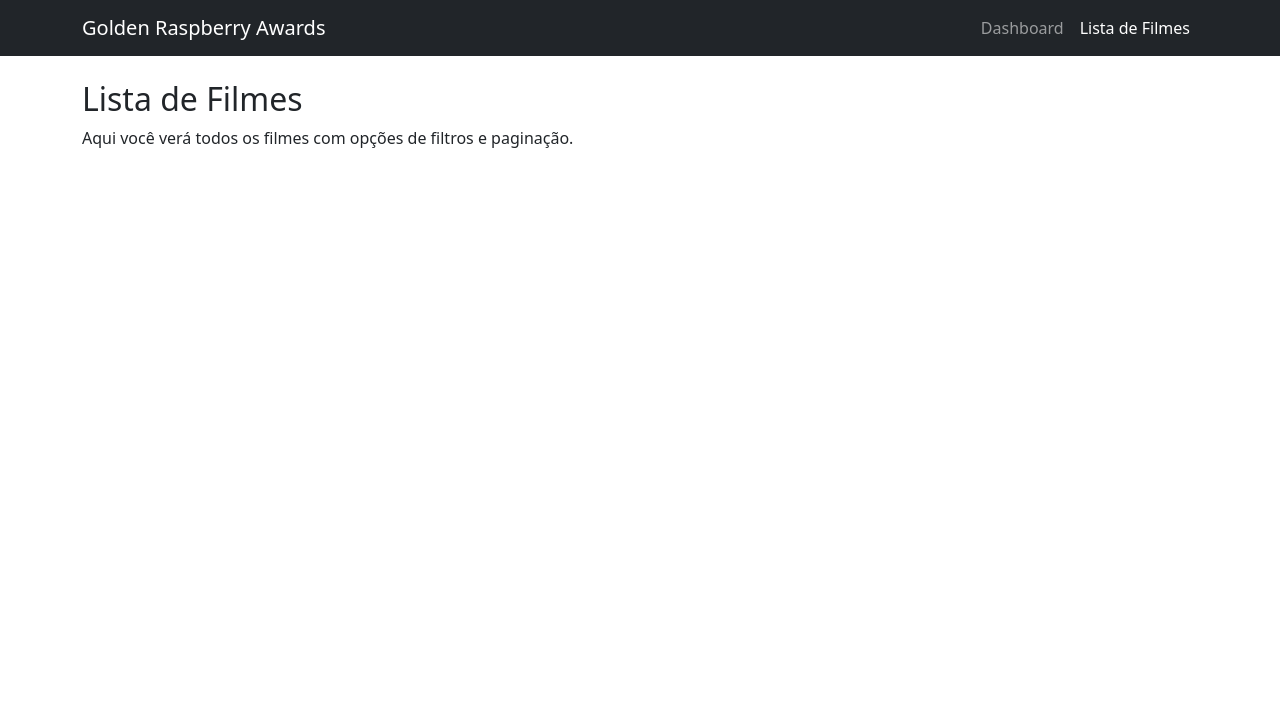
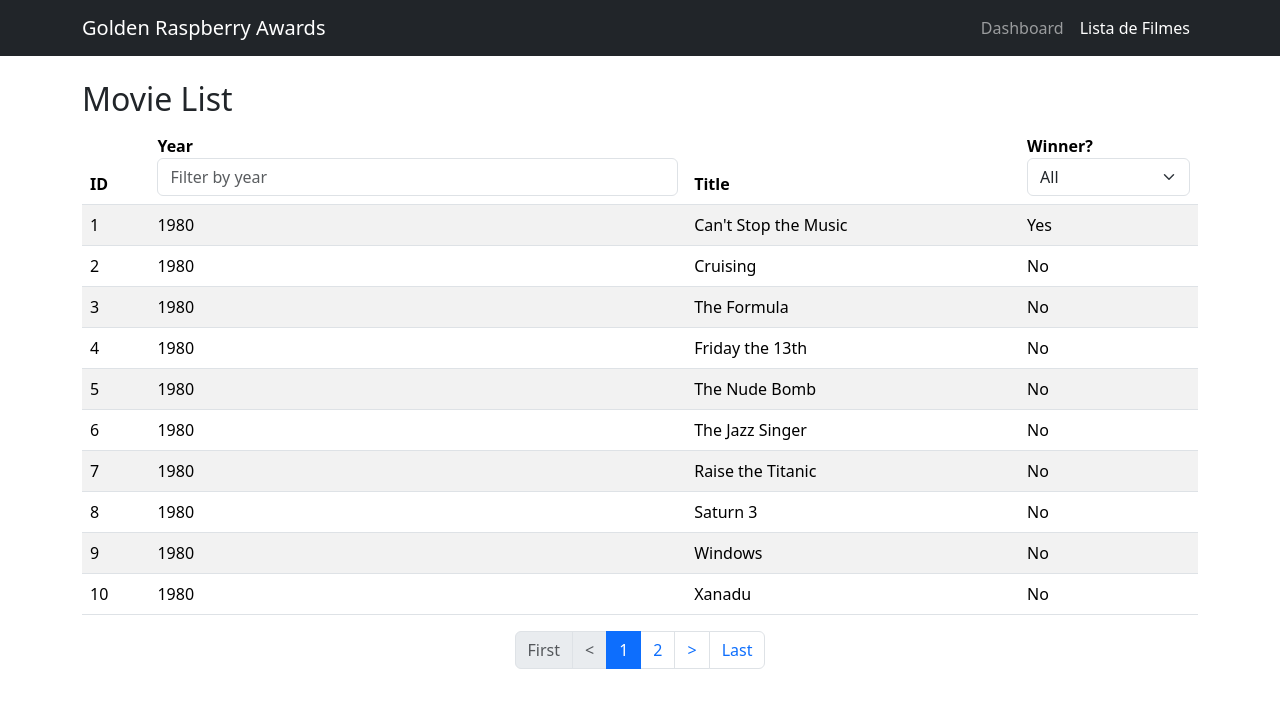
Before and after one commit to brgomesz/projeto-front, an Angular app: page /movie-list in a window 1280 px wide. Shown: the top 708 px of the page. Built offline with nearby package versions, Linux system fonts and the light colour scheme.

Commit message:
Adicionando o movie-list component

```diff
--- a/src/app/app.module.ts
+++ b/src/app/app.module.ts
@@ -10,7 +10,6 @@ import { CommonModule } from '@angular/common';
 
 @NgModule({
   declarations: [
-    MovieListComponent,
   ],
   imports: [
     BrowserModule,
--- a/src/app/views/movie-list/movie-list.component.html
+++ b/src/app/views/movie-list/movie-list.component.html
@@ -1,4 +1,60 @@
 <div class="container mt-4">
-    <h2>Lista de Filmes</h2>
-    <p>Aqui você verá todos os filmes com opções de filtros e paginação.</p>
-  </div>
+  <h2>Movie List</h2>
+  <table class="table table-striped">
+    <thead>
+      <tr>
+        <th>ID</th>
+        <th>
+          Year
+          <input
+            type="text"
+            class="form-control"
+            placeholder="Filter by year"
+            [(ngModel)]="yearFilter"
+          />
+        </th>
+        <th>Title</th>
+        <th>
+          Winner?
+          <select class="form-select" [(ngModel)]="winnerFilter">
+            <option value="">All</option>
+            <option value="Yes">Yes</option>
+            <option value="No">No</option>
+          </select>
+        </th>
+      </tr>
+    </thead>
+    <tbody>
+      <tr *ngFor="let movie of filteredMovies">
+        <td>{{ movie.id }}</td>
+        <td>{{ movie.year }}</td>
+        <td>{{ movie.title }}</td>
+        <td>{{ movie.winner }}</td>
+      </tr>
+    </tbody>
+  </table>
+
+  <nav>
+    <ul class="pagination justify-content-center">
+      <li class="page-item" [class.disabled]="currentPage === 1">
+        <button class="page-link" (click)="goToPage(1)">First</button>
+      </li>
+      <li class="page-item" [class.disabled]="currentPage === 1">
+        <button class="page-link" (click)="goToPage(currentPage - 1)"> < </button>
+      </li>
+      <li
+        class="page-item"
+        *ngFor="let page of pages"
+        [class.active]="page === currentPage"
+      >
+        <button class="page-link" (click)="goToPage(page)">{{ page }}</button>
+      </li>
+      <li class="page-item" [class.disabled]="currentPage === totalPages">
+        <button class="page-link" (click)="goToPage(currentPage + 1)"> > </button>
+      </li>
+      <li class="page-item" [class.disabled]="currentPage === totalPages">
+        <button class="page-link" (click)="goToPage(totalPages)">Last</button>
+      </li>
+    </ul>
+  </nav>
+</div>
--- a/src/app/views/movie-list/movie-list.component.ts
+++ b/src/app/views/movie-list/movie-list.component.ts
@@ -3,8 +3,77 @@ import { Component } from '@angular/core';
 @Component({
   selector: 'app-movie-list',
   templateUrl: './movie-list.component.html',
-  styleUrl: './movie-list.component.scss'
+  styleUrls: ['./movie-list.component.scss']
 })
 export class MovieListComponent {
+  movies = [
+    { id: 1, year: 1980, title: "Can't Stop the Music", winner: "Yes" },
+    { id: 2, year: 1980, title: "Cruising", winner: "No" },
+    { id: 3, year: 1980, title: "The Formula", winner: "No" },
+    { id: 4, year: 1980, title: "Friday the 13th", winner: "No" },
+    { id: 5, year: 1980, title: "The Nude Bomb", winner: "No" },
+    { id: 6, year: 1980, title: "The Jazz Singer", winner: "No" },
+    { id: 7, year: 1980, title: "Raise the Titanic", winner: "No" },
+    { id: 8, year: 1980, title: "Saturn 3", winner: "No" },
+    { id: 9, year: 1980, title: "Windows", winner: "No" },
+    { id: 10, year: 1980, title: "Xanadu", winner: "No" },
+    { id: 11, year: 1981, title: "Mommie Dearest", winner: "Yes" },
+    { id: 12, year: 1981, title: "Endless Love", winner: "No" },
+    { id: 13, year: 1981, title: "Heaven's Gate", winner: "No" },
+    { id: 14, year: 1981, title: "The Legend of the Lone Ranger", winner: "No" },
+    { id: 15, year: 1981, title: "Taran, the Ape Man", winner: "No" }
+  ];
 
+  yearFilter: string = '';
+  winnerFilter: string = '';
+  currentPage: number = 1;
+  itemsPerPage: number = 10;
+
+  get filteredMovies() {
+    let filtered = this.movies;
+
+    if (this.yearFilter) {
+      filtered = filtered.filter((movie) =>
+        movie.year.toString().includes(this.yearFilter)
+      );
+    }
+
+    if (this.winnerFilter) {
+      filtered = filtered.filter((movie) => movie.winner === this.winnerFilter);
+    }
+
+    const start = (this.currentPage - 1) * this.itemsPerPage;
+    const end = start + this.itemsPerPage;
+    return filtered.slice(start, end);
+  }
+
+  get totalPages(): number {
+    return Math.ceil(this.filteredMoviesWithoutPagination().length / this.itemsPerPage);
+  }
+
+  private filteredMoviesWithoutPagination() {
+    let filtered = this.movies;
+
+    if (this.yearFilter) {
+      filtered = filtered.filter((movie) =>
+        movie.year.toString().includes(this.yearFilter)
+      );
+    }
+
+    if (this.winnerFilter) {
+      filtered = filtered.filter((movie) => movie.winner === this.winnerFilter);
+    }
+
+    return filtered;
+  }
+
+  get pages(): number[] {
+    return Array.from({ length: this.totalPages }, (_, i) => i + 1);
+  }
+
+  goToPage(page: number) {
+    if (page >= 1 && page <= this.totalPages) {
+      this.currentPage = page;
+    }
+  }
 }
--- /dev/null
+++ b/src/app/views/movie-list/movie-list.module.ts
@@ -0,0 +1,12 @@
+import { NgModule, NO_ERRORS_SCHEMA } from '@angular/core';
+import { CommonModule } from '@angular/common';
+import { FormsModule } from '@angular/forms';
+import { MovieListComponent } from './movie-list.component';
+
+@NgModule({
+  declarations: [MovieListComponent],
+  imports: [CommonModule, FormsModule],
+  exports: [MovieListComponent],
+  schemas: [NO_ERRORS_SCHEMA],
+})
+export class MovieListModule {}
--- a/src/main.ts
+++ b/src/main.ts
@@ -5,10 +5,11 @@ import { FormsModule } from '@angular/forms';
 import { AppComponent } from './app/app.component';
 import { routes } from './app/app.routes';
 import { DashboardModule } from './app/views/dashboard/dashboard.module';
+import { MovieListModule } from './app/views/movie-list/movie-list.module';
 
 bootstrapApplication(AppComponent, {
   providers: [
     provideRouter(routes),
-    importProvidersFrom(FormsModule, DashboardModule)
+    importProvidersFrom(FormsModule, DashboardModule,MovieListModule)
   ]
 }).catch(err => console.error(err));
```
